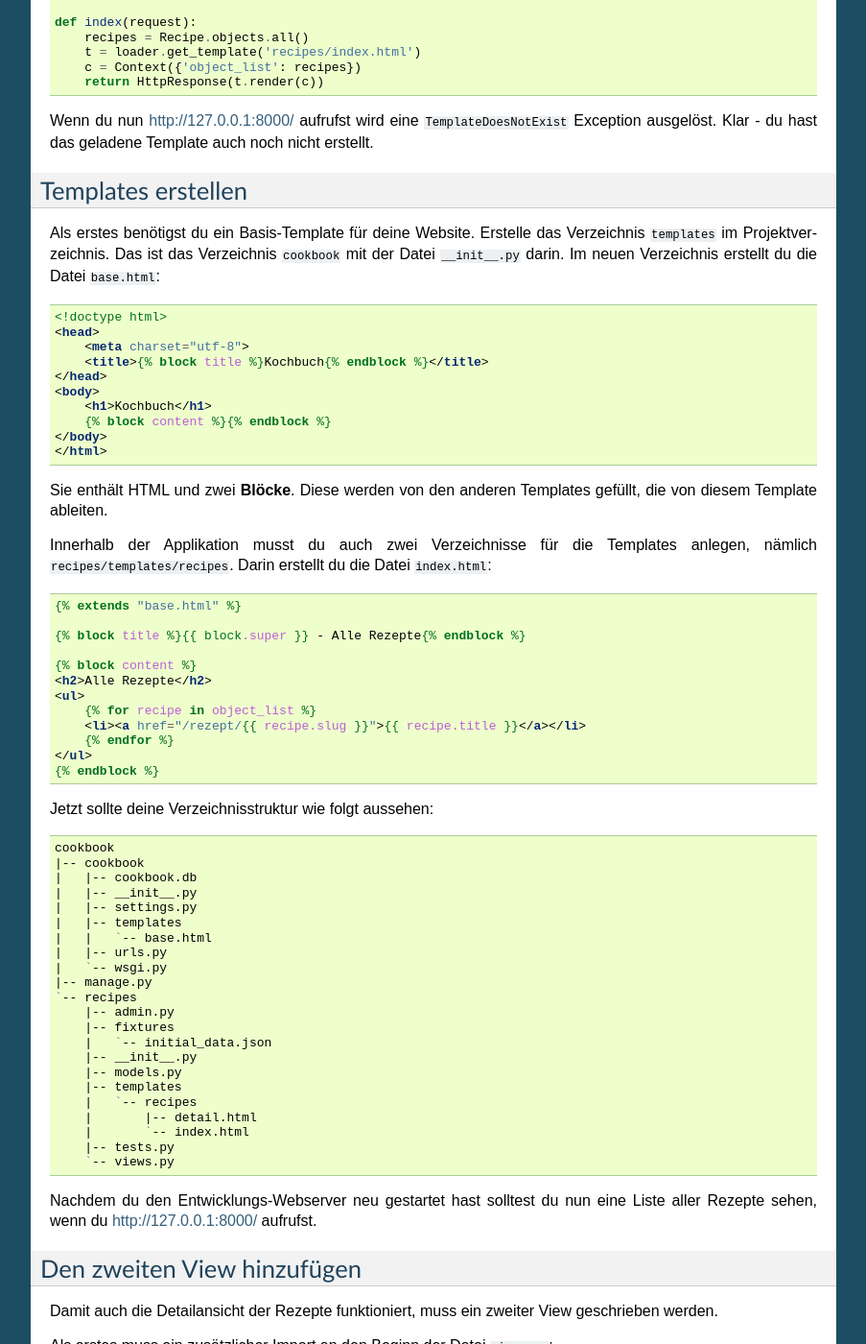
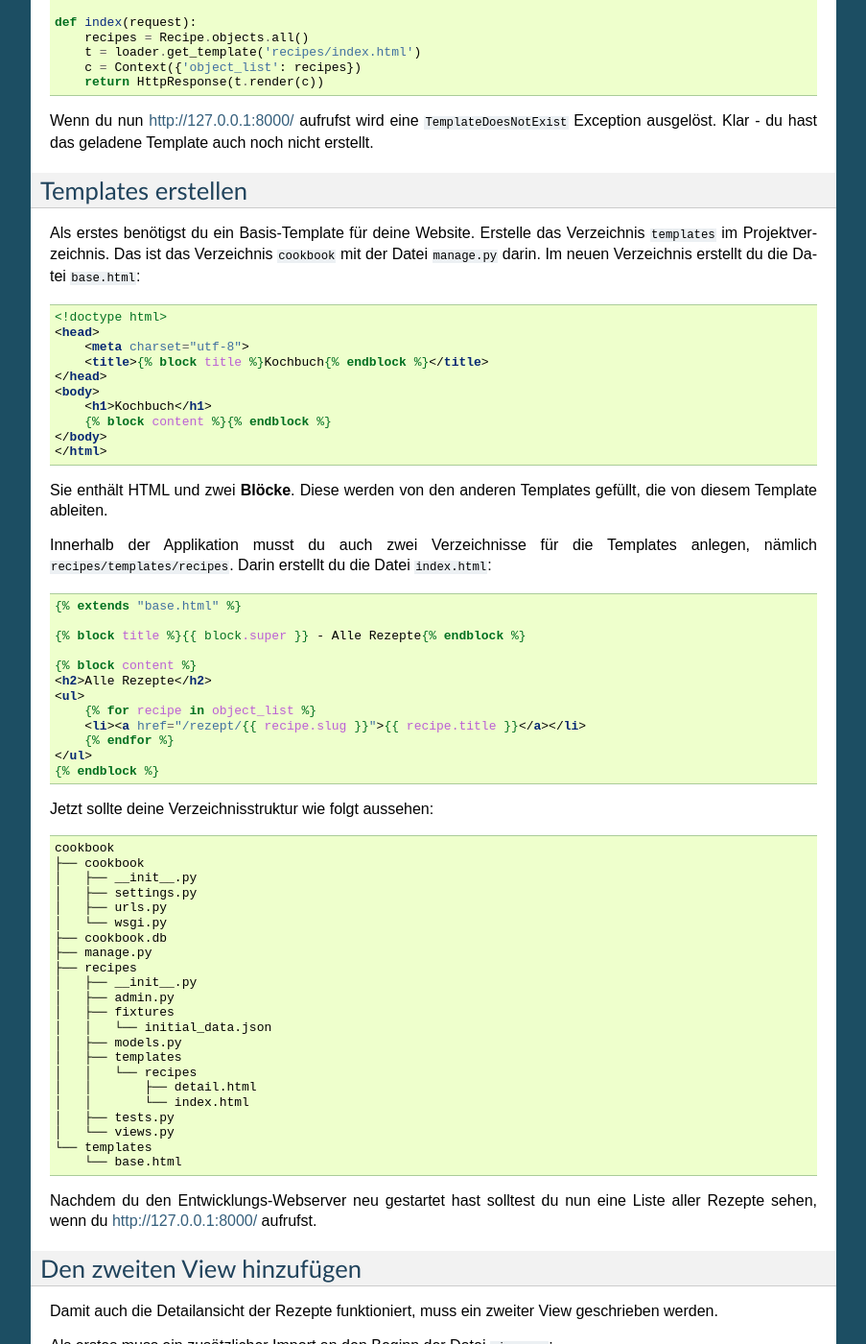
Before and after one commit to keimlink/django-workshop, a Sphinx documentation site: the page built from docs/erste_schritte/views_templates.rst, in a window 1280 px wide and 1400 px high, scrolled down 2349 px. Shown: the whole window at 96% size, without its empty margins (198-1101 px from the left). Built offline with Sphinx 7.4.7, drawn with Linux system fonts in a browser that asks for light colours.

```diff
--- a/docs/erste_schritte/views_templates.rst
+++ b/docs/erste_schritte/views_templates.rst
@@ -161,7 +161,7 @@ Templates erstellen
 
 Als erstes benötigst du ein Basis-Template für deine Website. Erstelle das
 Verzeichnis :file:`templates` im Projektverzeichnis. Das ist das Verzeichnis
-:file:`cookbook` mit der Datei :file:`__init__.py` darin. Im neuen Verzeichnis
+:file:`cookbook` mit der Datei :file:`manage.py` darin. Im neuen Verzeichnis
 erstellt du die Datei :file:`base.html`:
 
 ..  code-block:: html+django
@@ -204,27 +204,27 @@ Jetzt sollte deine Verzeichnisstruktur wie folgt aussehen:
 ..  code-block:: bash
 
     cookbook
-    |-- cookbook
-    |   |-- cookbook.db
-    |   |-- __init__.py
-    |   |-- settings.py
-    |   |-- templates
-    |   |   `-- base.html
-    |   |-- urls.py
-    |   `-- wsgi.py
-    |-- manage.py
-    `-- recipes
-        |-- admin.py
-        |-- fixtures
-        |   `-- initial_data.json
-        |-- __init__.py
-        |-- models.py
-        |-- templates
-        |   `-- recipes
-        |       |-- detail.html
-        |       `-- index.html
-        |-- tests.py
-        `-- views.py
+    ├── cookbook
+    │   ├── __init__.py
+    │   ├── settings.py
+    │   ├── urls.py
+    │   └── wsgi.py
+    ├── cookbook.db
+    ├── manage.py
+    ├── recipes
+    │   ├── __init__.py
+    │   ├── admin.py
+    │   ├── fixtures
+    │   │   └── initial_data.json
+    │   ├── models.py
+    │   ├── templates
+    │   │   └── recipes
+    │   │       ├── detail.html
+    │   │       └── index.html
+    │   ├── tests.py
+    │   └── views.py
+    └── templates
+        └── base.html
 
 Nachdem du den Entwicklungs-Webserver neu gestartet hast solltest du nun eine
 Liste aller Rezepte sehen, wenn du http://127.0.0.1:8000/ aufrufst.
--- a/docs/konzepte.rst
+++ b/docs/konzepte.rst
@@ -7,7 +7,7 @@ Wichtige Konzepte für die Arbeit mit Django
 
     * Diese verweist auf die zentrale URLConf (``ROOT_URLCONF``)
     * Sie enthält die Liste aller installierten Apps, die nicht zwingend im Projektverzeichnis sein müssen sondern aus dem ``PYTHONPATH`` geladen werden können
-    * Eine Konstante wie zum Beispiel ``SITE_ROOT`` nutzen, um den Pfad zum Projektverzeichnis zur Laufzeit zu ermitteln
+    * Eine Konstante wie zum Beispiel ``SITE_ROOT`` nutzen, um den Pfad zum Konfigurationsverzeichnis zur Laufzeit zu ermitteln
     * Zusätzliche Dateien wie zum Beispiel :file:`local_settings.py` für das Trennen der Einstellungen benutzen
     * Eventuell `paster create <http://pythonpaste.org/script/#paster-create>`_ zur Erstellung von Projekten nutzen
 * Das Verzeichnis einer App sollte immer alle nötigen Komponenten enthalten
```
Also changed, not shown: docs/erste_schritte/app.rst (+5 -5 lines), docs/erste_schritte/start.rst (+14 -12 lines), src/erste_schritte/cookbook/templates/base.html (renamed from src/erste_schritte/cookbook/cookbook/templates/base.html), 1 other file.
